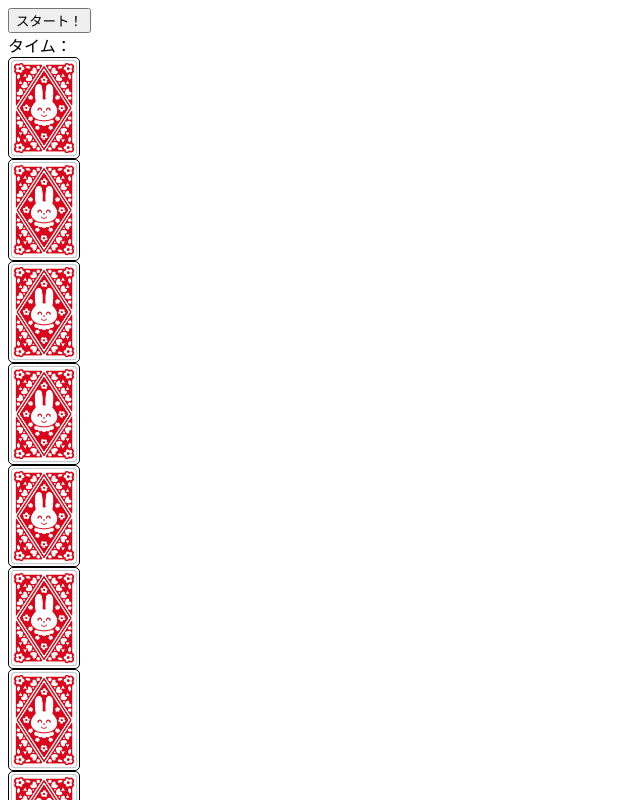
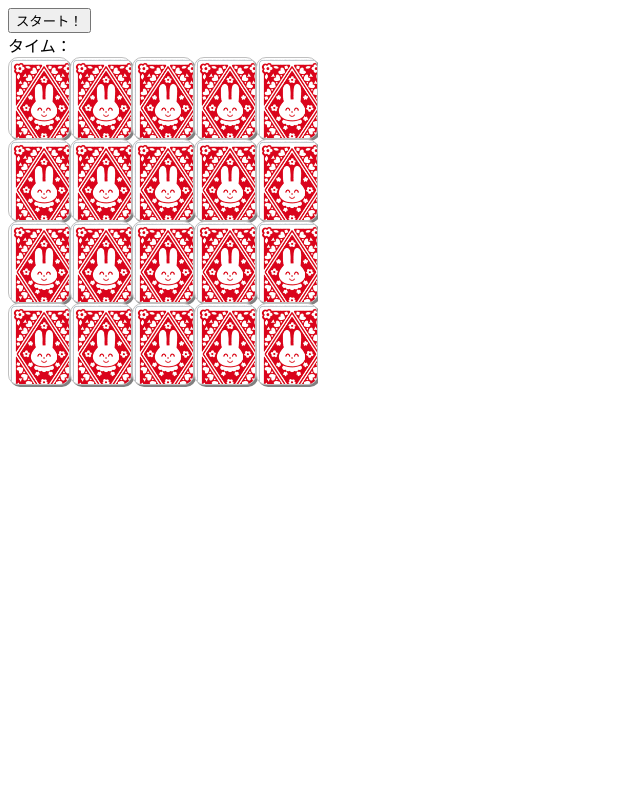
Before and after one commit to Birdmate/birdmate.github.io, a plain HTML site: page index.html in a window 1280 px wide. Shown: the top 800 px of the page, without its empty margins (0-640 px from the left). Drawn offline with Linux system fonts and the light colour scheme.

Commit message:
Update index.css

```diff
--- a/index.css
+++ b/index.css
@@ -1,20 +1,27 @@
 #panel {
-width: 600px;
+    width: 310px;
+    height: 340px;
+    overflow: hidden;
 }
 
 img {
-width: 70px;
-height: 100px
+    width: 60px;
+    height: 80px;
 }
 
 .card {
-width: 70px;
-height: 100px;
-line-height: 100px;
-border: 1px solid black;
-border-radius: 5px;
-text-align: center;
-cursor: pointer
+    width: 60px;
+    height: 80px;
+    line-height: 80px;
+    border: 1px solid silver;
+    border-radius: 10px;
+    text-align: center;
+    font-size: 26px;
+    font-weight: bold;
+    box-shadow: gray 2px 2px;
+    background: white;
+    float: left;
+    cursor: pointer;
 }
 
 .back {
@@ -23,6 +30,6 @@ background-size: 70px 100px;
 }
 
 .finish {
-opacity: 0;
-cursor: default;
+    opacity: 0;
+    cursor: default;
 }
```
